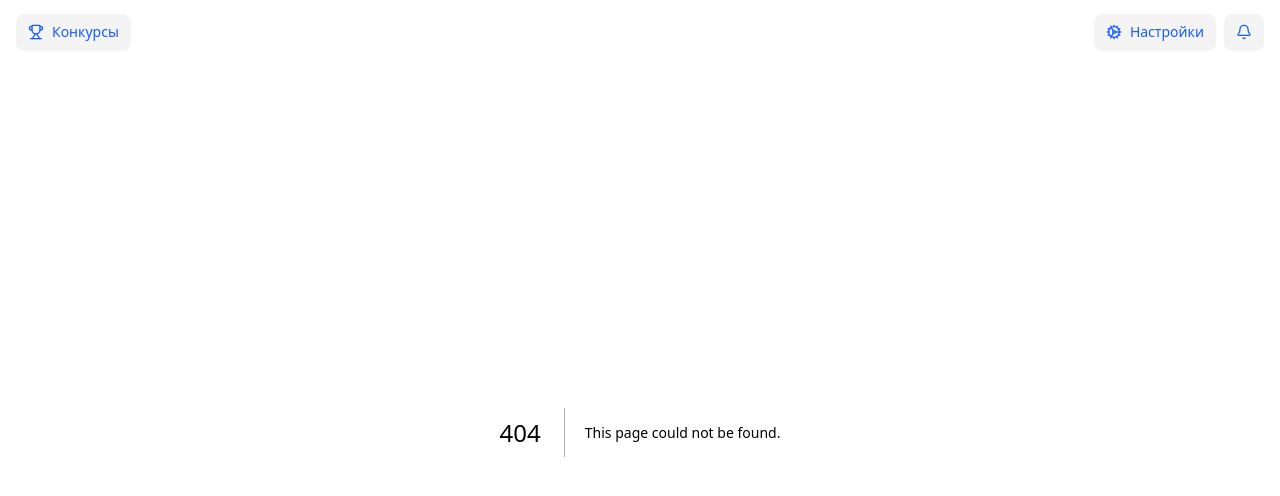
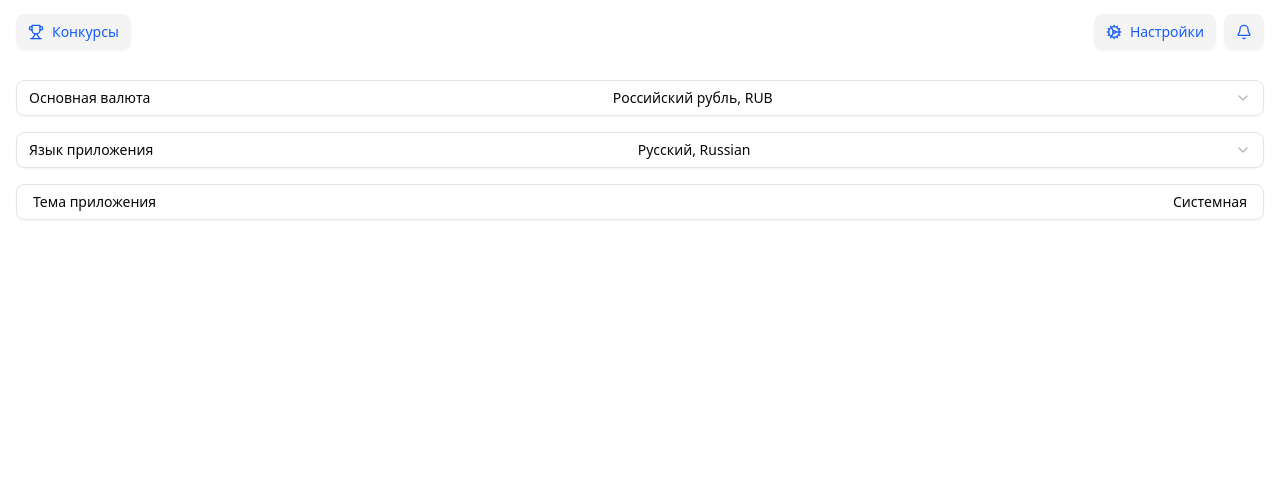
Before and after one commit to boro-dach/nixtradebot, a Next.js app in the folder web/: page /settings in a window 1280 px wide. Before the commit this address had no page. Shown: the top 496 px of the page. Built offline with nearby package versions, Linux system fonts and the light colour scheme.

Commit message:
settings page

```diff
--- /dev/null
+++ b/package.json
@@ -0,0 +1,5 @@
+{
+  "dependencies": {
+    "next-themes": "^0.4.6"
+  }
+}
--- a/web/app/layout.tsx
+++ b/web/app/layout.tsx
@@ -3,6 +3,7 @@ import { Geist, Geist_Mono, Inter } from "next/font/google";
 import localFont from "next/font/local";
 import "./globals.css";
 import Header from "@/widgets/header/ui/header";
+import { ThemeProvider } from "@/shared/providers/theme-provider";
 
 // const SFProText = localFont({
 //   src: [
@@ -47,12 +48,19 @@ export default function RootLayout({
   children: React.ReactNode;
 }>) {
   return (
-    <html lang="en">
+    <html lang="en" suppressHydrationWarning>
       <body
         className={`${inter.variable} antialiased flex flex-col max-h-screen`}
       >
-        <Header />
-        {children}
+        <ThemeProvider
+          attribute={"class"}
+          defaultTheme="system"
+          enableSystem
+          disableTransitionOnChange
+        >
+          <Header />
+          {children}
+        </ThemeProvider>
       </body>
     </html>
   );
--- /dev/null
+++ b/web/app/settings/page.tsx
@@ -0,0 +1,82 @@
+"use client";
+
+import { Button } from "@/shared/ui/button";
+import { useTheme } from "next-themes";
+import {
+  Select,
+  SelectContent,
+  SelectItem,
+  SelectTrigger,
+  SelectValue,
+} from "@/shared/ui/select";
+import React from "react";
+import {
+  DropdownMenu,
+  DropdownMenuContent,
+  DropdownMenuItem,
+  DropdownMenuTrigger,
+} from "@/shared/ui/dropdown-menu";
+import { ChevronDown } from "lucide-react";
+
+const Settings = () => {
+  const { setTheme, theme } = useTheme();
+
+  return (
+    <div className="flex flex-col gap-4 px-4 mt-4">
+      <Select defaultValue="rub">
+        <SelectTrigger className="flex flex-row justify-between w-full cursor-pointer">
+          <p>Основная валюта</p>
+          <SelectValue />
+        </SelectTrigger>
+        <SelectContent>
+          <SelectItem value="rub">Российский рубль, RUB</SelectItem>
+          <SelectItem value="uah">Украинския гривна, UAH</SelectItem>
+          <SelectItem value="usd">Американский доллар, USD</SelectItem>
+          <SelectItem value="kzt">Казахстанский тенге, KZT</SelectItem>
+        </SelectContent>
+      </Select>
+      <Select defaultValue="ru">
+        <SelectTrigger className="flex flex-row justify-between w-full cursor-pointer">
+          <p>Язык приложения</p>
+          <SelectValue />
+        </SelectTrigger>
+        <SelectContent>
+          <SelectItem value="ru">Русский, Russian</SelectItem>
+          <SelectItem value="en">Английский (США), English</SelectItem>
+        </SelectContent>
+      </Select>
+      <DropdownMenu>
+        <DropdownMenuTrigger
+          asChild
+          className="flex flex-row justify-between w-full cursor-pointer"
+        >
+          <Button className=" focus-visible:ring-0" variant={"outline"}>
+            <div className="flex flex-row justify-between w-full">
+              <p>Тема приложения</p>
+              <p>
+                {theme === "light"
+                  ? "Светлая"
+                  : theme === "dark"
+                  ? "Темная"
+                  : "Системная"}
+              </p>
+            </div>
+          </Button>
+        </DropdownMenuTrigger>
+        <DropdownMenuContent>
+          <DropdownMenuItem onClick={() => setTheme("light")}>
+            Светлая
+          </DropdownMenuItem>
+          <DropdownMenuItem onClick={() => setTheme("dark")}>
+            Темная
+          </DropdownMenuItem>
+          <DropdownMenuItem onClick={() => setTheme("system")}>
+            Системная
+          </DropdownMenuItem>
+        </DropdownMenuContent>
+      </DropdownMenu>
+    </div>
+  );
+};
+
+export default Settings;
--- /dev/null
+++ b/web/shared/providers/theme-provider.tsx
@@ -0,0 +1,11 @@
+"use client";
+
+import * as React from "react";
+import { ThemeProvider as NextThemesProvider } from "next-themes";
+
+export function ThemeProvider({
+  children,
+  ...props
+}: React.ComponentProps<typeof NextThemesProvider>) {
+  return <NextThemesProvider {...props}>{children}</NextThemesProvider>;
+}
--- a/web/widgets/header/ui/header.tsx
+++ b/web/widgets/header/ui/header.tsx
@@ -1,5 +1,6 @@
 import { Button } from "@/shared/ui/button";
 import { Bell, Cog, Trophy } from "lucide-react";
+import Link from "next/link";
 import React from "react";
 
 const Header = () => {
@@ -9,9 +10,14 @@ const Header = () => {
         <Trophy /> Конкурсы
       </Button>
       <div className="flex flex-row gap-2 items-center">
-        <Button variant={"secondary"} className="text-blue-600">
-          <Cog /> Настройки
-        </Button>
+        <Link href={"/settings"}>
+          <Button
+            variant={"secondary"}
+            className="text-blue-600 w-fit cursor-pointer"
+          >
+            <Cog /> Настройки
+          </Button>
+        </Link>
         <Button variant={"secondary"} className="text-blue-600">
           <Bell />
         </Button>
```
Also changed, not shown: 2 other files (tests, documents, lock files or other folders).
